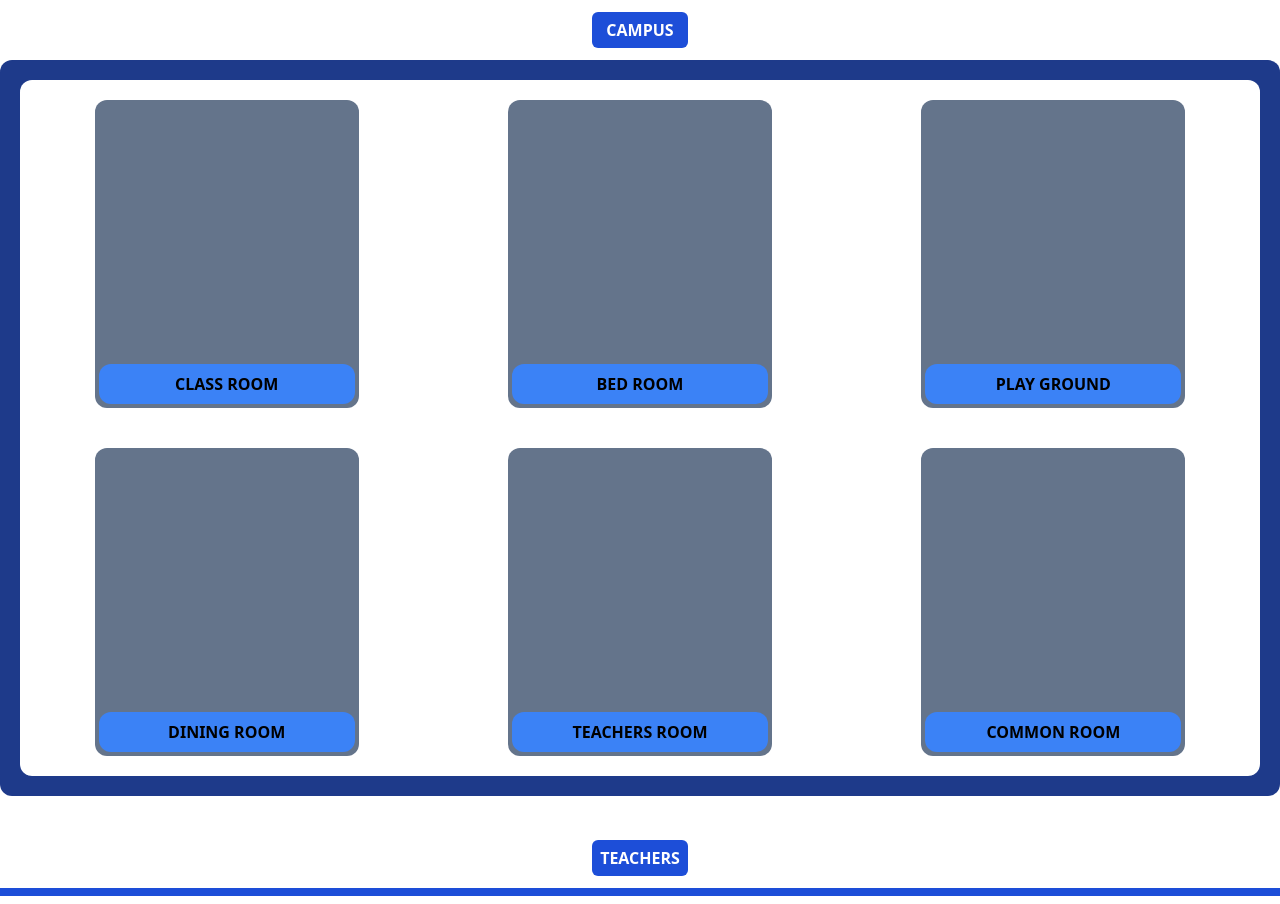
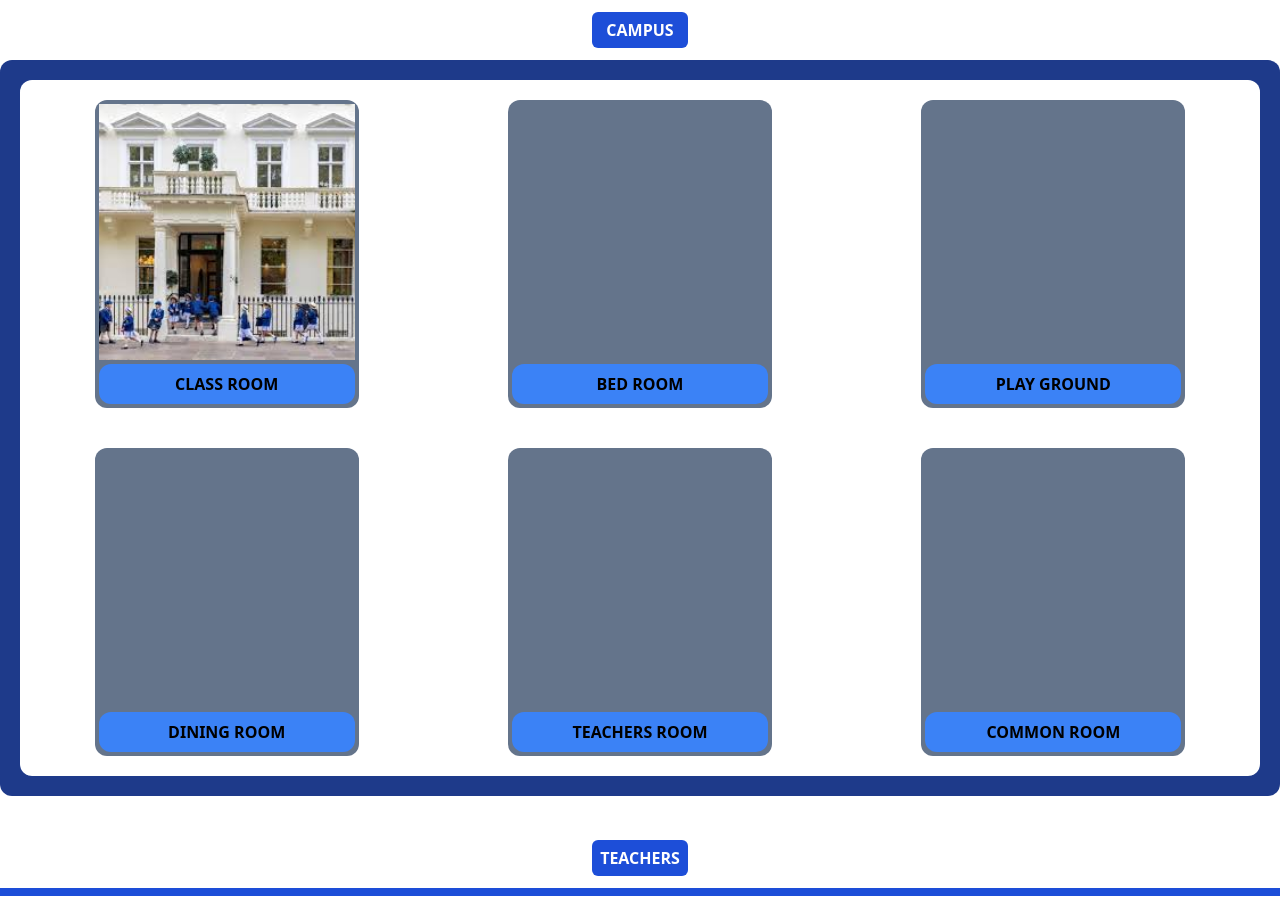
Before and after one commit to imranali5/school-website, a website: page index.html in a window 1280 px wide. Shown: the part 1258-2162 px from the top of the page. Drawn offline with Linux system fonts and the light colour scheme.

Commit message:
Update index.html

```diff
--- a/index.html
+++ b/index.html
@@ -82,7 +82,7 @@
         <div class="pt-5 pb-5">
             <div class="p-1 bg-slate-500 rounded-xl">
             <div class="h-64 w-64 bg-[url(./src/pic-3.jpg)] rounded-md">
-
+                 <img src="./src/pic-3.jpg" alt="" class=" w-64 h-64">
             </div>
             <div class="bg-blue-500 h-10 w-64 rounded-xl mt-1 flex justify-center items-center">
                 <p class="font-bold">CLASS ROOM</p>
```
